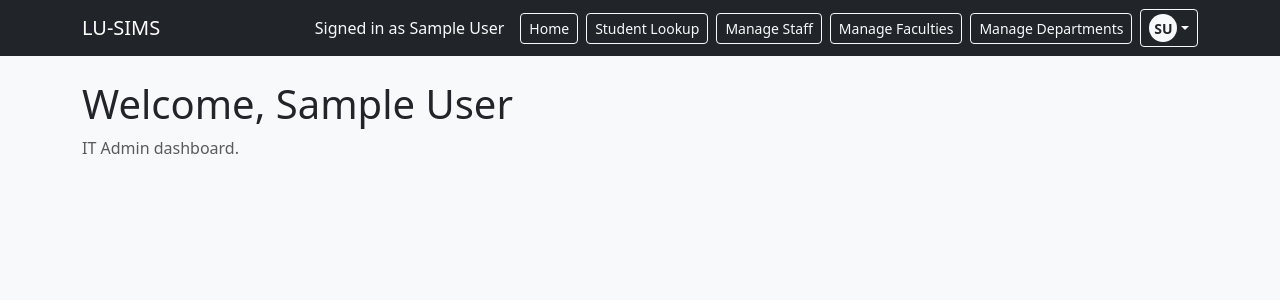
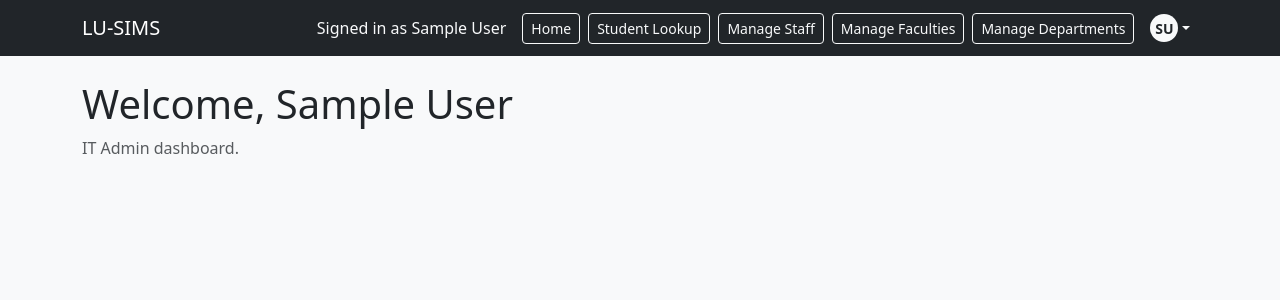
Before and after one commit to IkennaIkwuka/College_FYP, a Django app: page /dashboard/admin/ in a window 1280 px wide. Shown: the top 300 px of the page. Run offline with Django 5.2, Linux system fonts and the light colour scheme; the visitor is signed in with stand-in values (Sample User, id 1).

Commit message:
style(navbar): drop the outline box around the settings toggle
Was btn-outline-light, which drew a rectangular border around the
whole button. Now borderless (border-0) - just the circle avatar
and caret sit on the dark navbar.

```diff
--- a/accounts/templates/accounts/base.html
+++ b/accounts/templates/accounts/base.html
@@ -42,7 +42,7 @@
                     {% endif %}
                     <div class="dropdown">
                         <button
-                            class="btn btn-outline-light btn-sm dropdown-toggle d-inline-flex align-items-center"
+                            class="btn btn-sm border-0 text-light dropdown-toggle d-inline-flex align-items-center"
                             type="button"
                             data-bs-toggle="dropdown"
                             aria-expanded="false"
```
